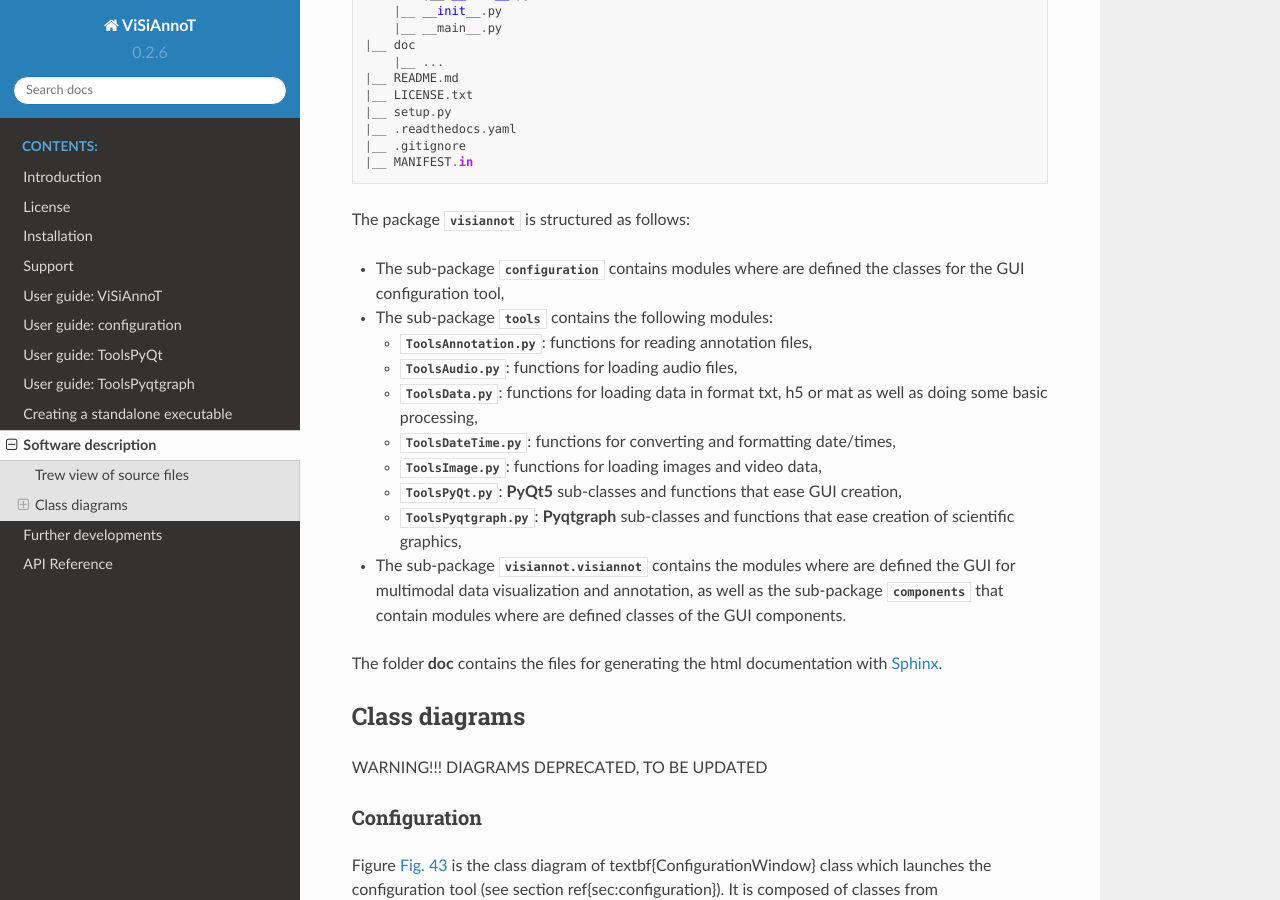
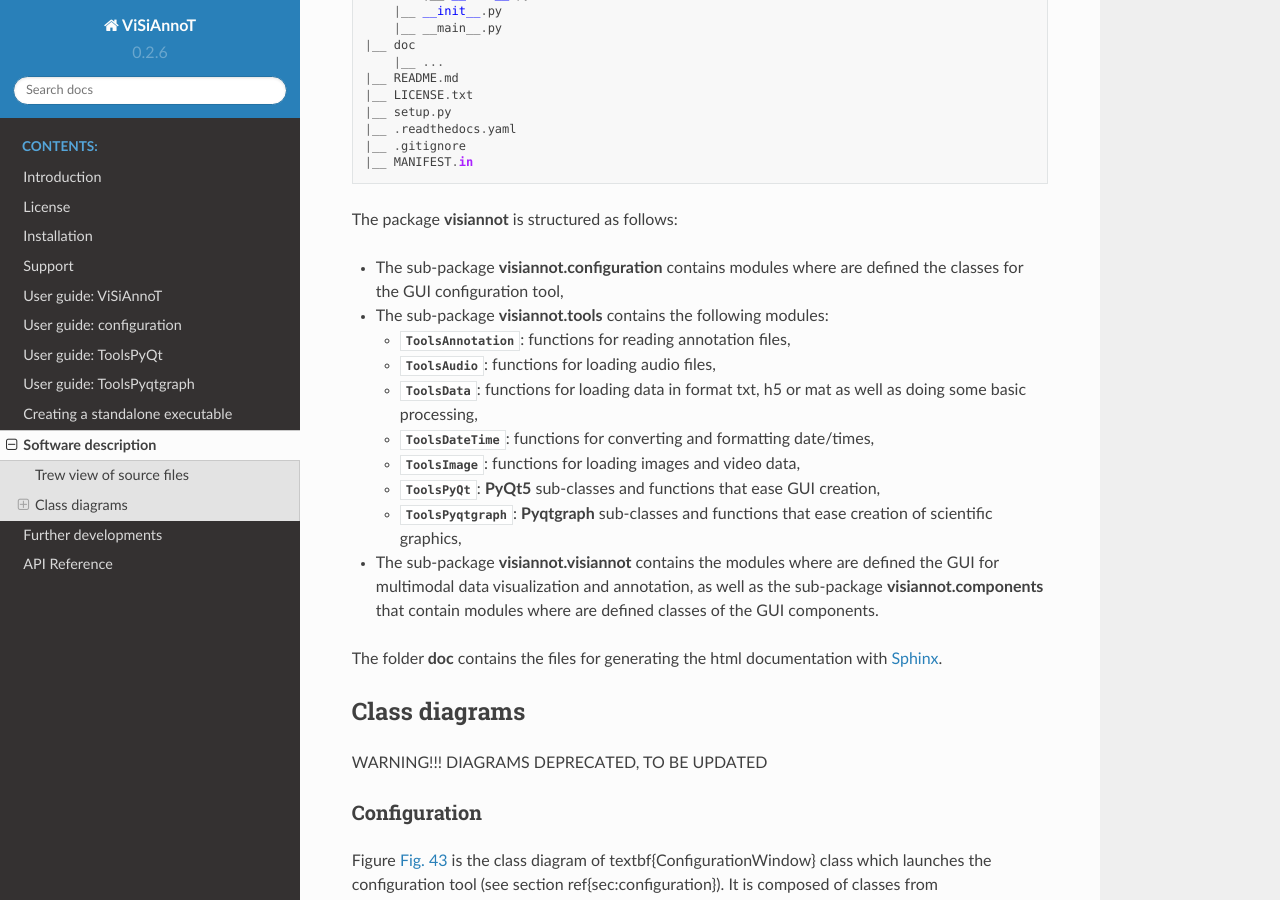
Before and after one commit to RphWbr/visiannot, a Sphinx documentation site: the page built from doc/source/software.rst, in a window 1280 px wide and 900 px high, scrolled down 828 px. Built offline with Sphinx 7.4.7 and the Read the Docs theme 2.0.0, drawn with Linux system fonts in a browser that asks for light colours; formulas are drawn with MathJax 3.

Commit message:
develop - minor documentation update

```diff
--- a/doc/source/software.rst
+++ b/doc/source/software.rst
@@ -51,27 +51,27 @@ The tree view of source files is reported below::
   |__ .gitignore
   |__ MANIFEST.in
 
-The package :mod:`.visiannot` is structured as follows:
+The package **visiannot** is structured as follows:
 
-* The sub-package :mod:`.configuration` contains modules where are defined the classes for the GUI configuration tool,
+* The sub-package **visiannot.configuration** contains modules where are defined the classes for the GUI configuration tool,
 
-* The sub-package :mod:`.tools` contains the following modules:
+* The sub-package **visiannot.tools** contains the following modules:
 
-  * :mod:`.ToolsAnnotation.py`: functions for reading annotation files,
+  * :mod:`.ToolsAnnotation`: functions for reading annotation files,
 
-  * :mod:`ToolsAudio.py`: functions for loading audio files,
+  * :mod:`.ToolsAudio`: functions for loading audio files,
 
-  * :mod:`ToolsData.py`: functions for loading data in format txt, h5 or mat as well as doing some basic processing,
+  * :mod:`.ToolsData`: functions for loading data in format txt, h5 or mat as well as doing some basic processing,
 
-  * :mod:`ToolsDateTime.py`: functions for converting and formatting date/times,
+  * :mod:`.ToolsDateTime`: functions for converting and formatting date/times,
 
-  * :mod:`ToolsImage.py`: functions for loading images and video data,
+  * :mod:`.ToolsImage`: functions for loading images and video data,
 
-  * :mod:`ToolsPyQt.py`: **PyQt5** sub-classes and functions that ease GUI creation,
+  * :mod:`.ToolsPyQt`: **PyQt5** sub-classes and functions that ease GUI creation,
 
-  * :mod:`ToolsPyqtgraph.py`: **Pyqtgraph** sub-classes and functions that ease creation of scientific graphics,
+  * :mod:`.ToolsPyqtgraph`: **Pyqtgraph** sub-classes and functions that ease creation of scientific graphics,
 
-* The sub-package :mod:`.visiannot.visiannot` contains the modules where are defined the GUI for multimodal data visualization and annotation, as well as the sub-package :mod:`.components` that contain modules where are defined classes of the GUI components.
+* The sub-package **visiannot.visiannot** contains the modules where are defined the GUI for multimodal data visualization and annotation, as well as the sub-package **visiannot.components** that contain modules where are defined classes of the GUI components.
 
 The folder **doc** contains the files for generating the html documentation with `Sphinx <https://www.sphinx-doc.org/en/master/index.html>`_.
 
```
